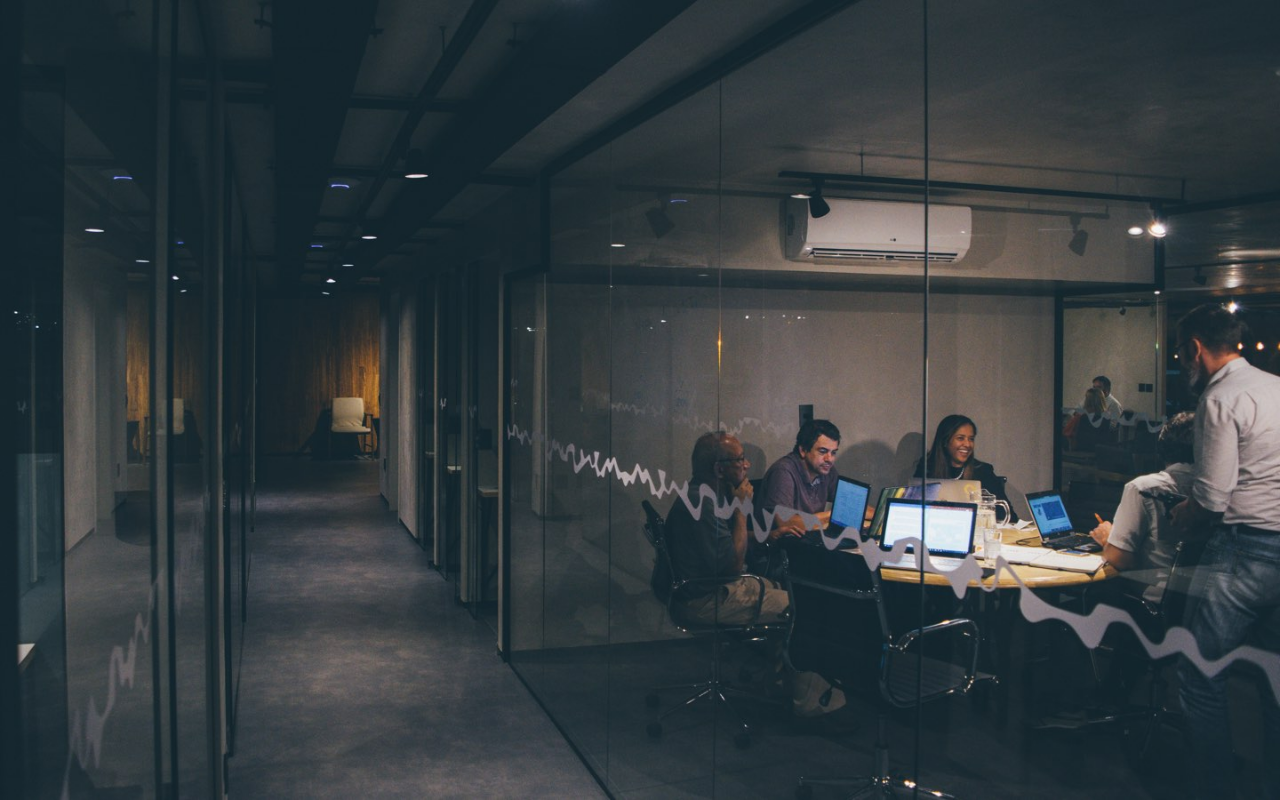
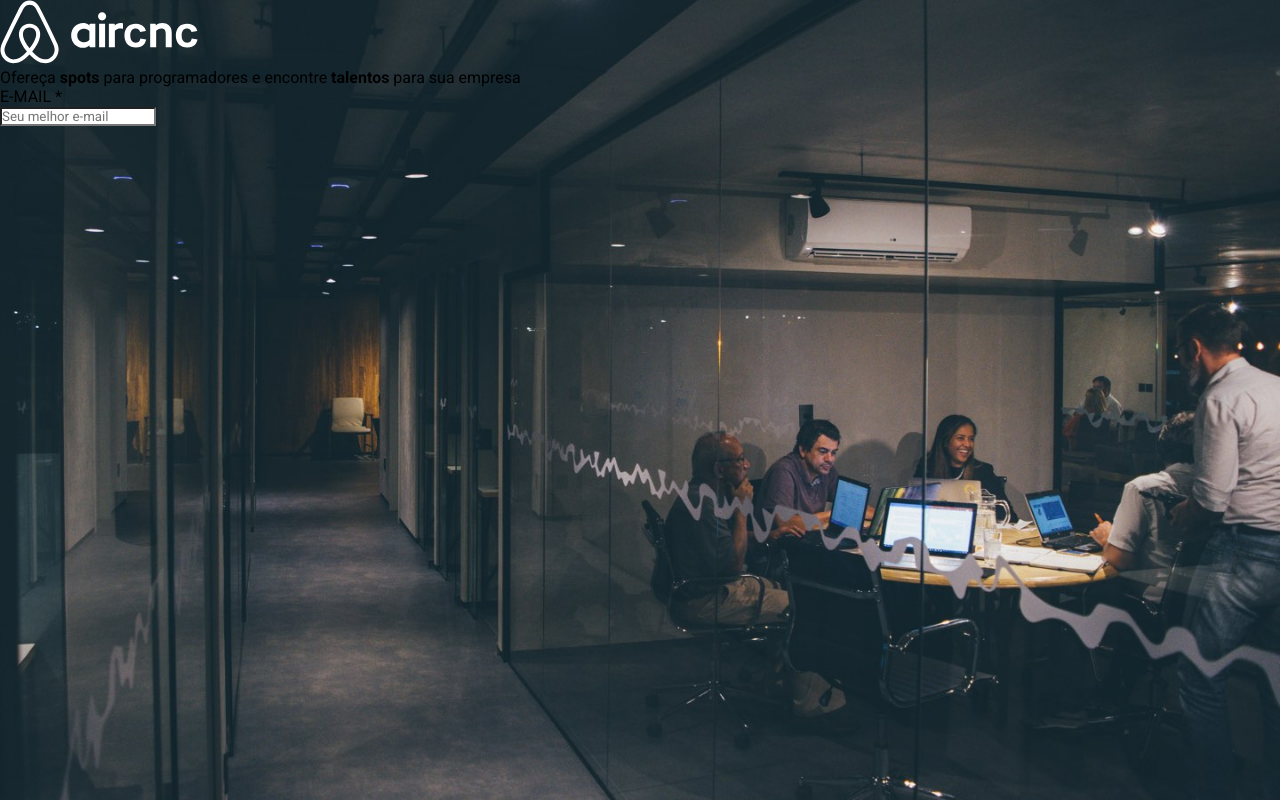
Before and after one commit to wesauis/aircnc-web, a React (Create React App) app: page / in a window 1280 px wide. Built offline with nearby package versions, Linux system fonts and the light colour scheme.

Commit message:
start of email form

```diff
--- a/src/App.tsx
+++ b/src/App.tsx
@@ -1,8 +1,24 @@
 import React from 'react';
 import './App.css';
 
+import logo from './assets/logo.svg';
+
 const App: React.FC = () => {
-  return <div></div>;
+  return (
+    <div className="container">
+      <img src={logo} alt="" />
+      <div className="content">
+        <p>
+          Ofereça <strong>spots</strong> para programadores e encontre{' '}
+          <strong>talentos</strong> para sua empresa
+        </p>
+        <form>
+          <label htmlFor="email">E-MAIL *</label>
+        </form>
+        <input type="email" id="email" placeholder="Seu melhor e-mail" />
+      </div>
+    </div>
+  );
 };
 
 export default App;
```
